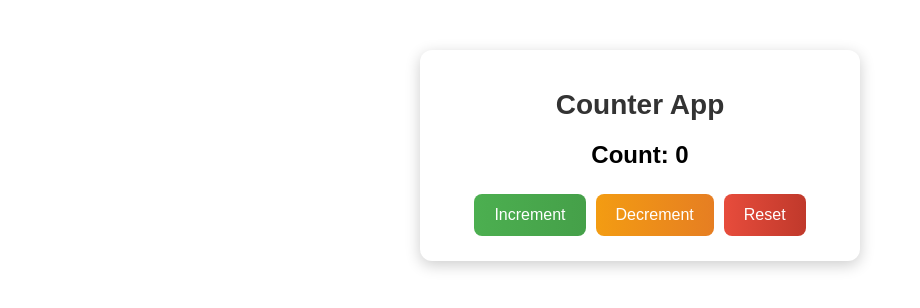
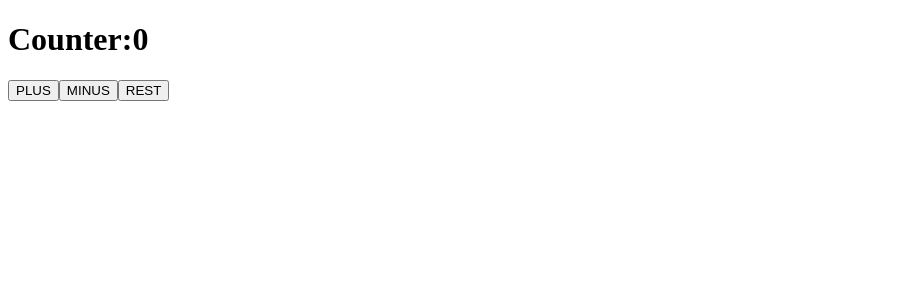
Before and after one commit to sayyedrabeeh/Python-FullStack, a React (Create React App) app in the folder full_react/: page / in a window 1280 px wide. Shown: the top 308 px of the page, without its empty margins (0-920 px from the left). Built offline with nearby package versions, Linux system fonts and the light colour scheme.

Commit message:
react redux counter

```diff
--- a/full_react/src/index.js
+++ b/full_react/src/index.js
@@ -18,7 +18,7 @@ import ReactDOM from 'react-dom/client';
 // import Calc from './react2/calculator_usecontext';
 // import Addtwonum from './react2/usememo';
 // import Todo from './react2/todolist';
-
+import App from './react3/pratical/counter';
 
 import { Provider } from 'react-redux'
 
@@ -33,10 +33,12 @@ import { PersistGate } from 'redux-persist/integration/react';
 const root = ReactDOM.createRoot(document.getElementById('root'));
 root.render(
   <React.StrictMode>
-    <Provider store={store}>
+    {/* <Provider store={store}>
       <PersistGate loading={null} persistor={persistor}>
       <CounterDisplay/>
       </PersistGate>
-    </Provider>
+    </Provider> */}
+    <App/>
+
   </React.StrictMode>
 );
--- /dev/null
+++ b/full_react/src/react3/pratical/counter.jsx
@@ -0,0 +1,53 @@
+import React,{useState} from 'react'
+import { createSlice,configureStore } from '@reduxjs/toolkit'
+import {Provider} from 'react-redux'
+import { useSelector,useDispatch } from  'react-redux'
+
+const CounterSlice =  createSlice({
+  name:'countr',
+  initialState:{ value : 0},
+  reducers:{
+    increment:(state) =>{
+      state.value+=1
+    },
+    decrement:(state) =>{
+      state.value-=1
+    },
+    reset:(state) =>{
+      state.value = 0
+    }
+  }
+  })
+const { increment,decrement,reset } = CounterSlice.actions
+
+const store = configureStore({
+  reducer:{
+    countr:CounterSlice.reducer
+  }
+})
+
+export {store}
+
+function Counter(){
+  const count = useSelector((state) => state.countr.value)
+  const dispatch = useDispatch()
+
+  return(
+    <>
+      <h1>Counter:{count}</h1>
+      <button onClick ={()=>dispatch(increment())} >PLUS</button>
+      <button onClick ={()=>dispatch(decrement())} >MINUS</button>
+      <button onClick ={()=>dispatch(reset())} >REST</button>
+
+    </>)
+
+
+}
+
+export default  function App(){
+  return(
+  <Provider store ={store}>
+    <Counter/>
+  </Provider>
+  )
+}
```
